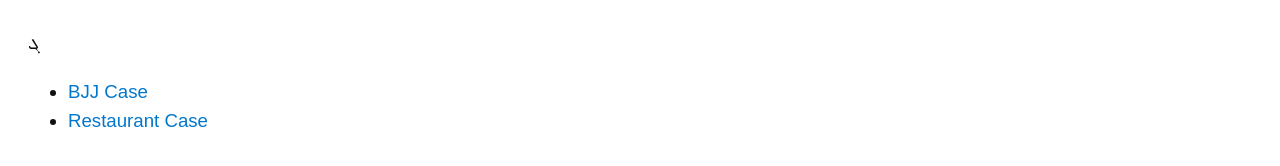
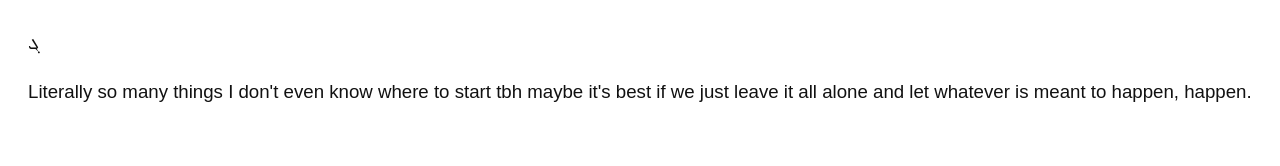
Before and after one commit to thisisjustatestafterall/thisisjustatestafterall.github.io, a plain HTML site: page work/index.html in a window 1280 px wide. Drawn offline with Linux system fonts and the light colour scheme.

Commit message:
Update index.html

```diff
--- a/work/index.html
+++ b/work/index.html
@@ -6,10 +6,9 @@
   <nav>
     <a href="/">ܓ</a>
   </nav>
-
-<ul>
-  <li><a href="/BJJ_Gym_Case_Study_Expanded.pdf" target="_blank">BJJ Case</a></li>
-  <li><a href="/Mediterranean_Restaurant_Case_Study_Expanded.pdf" target="_blank">Restaurant Case</a></li>
-</ul>
+</head>
+<body>
+  <p>Literally so many things I don't even know where to start tbh maybe it's best if we just leave it all alone and let whatever is meant to happen, happen.</p>
 </body>
 </html>
+</html>
```
